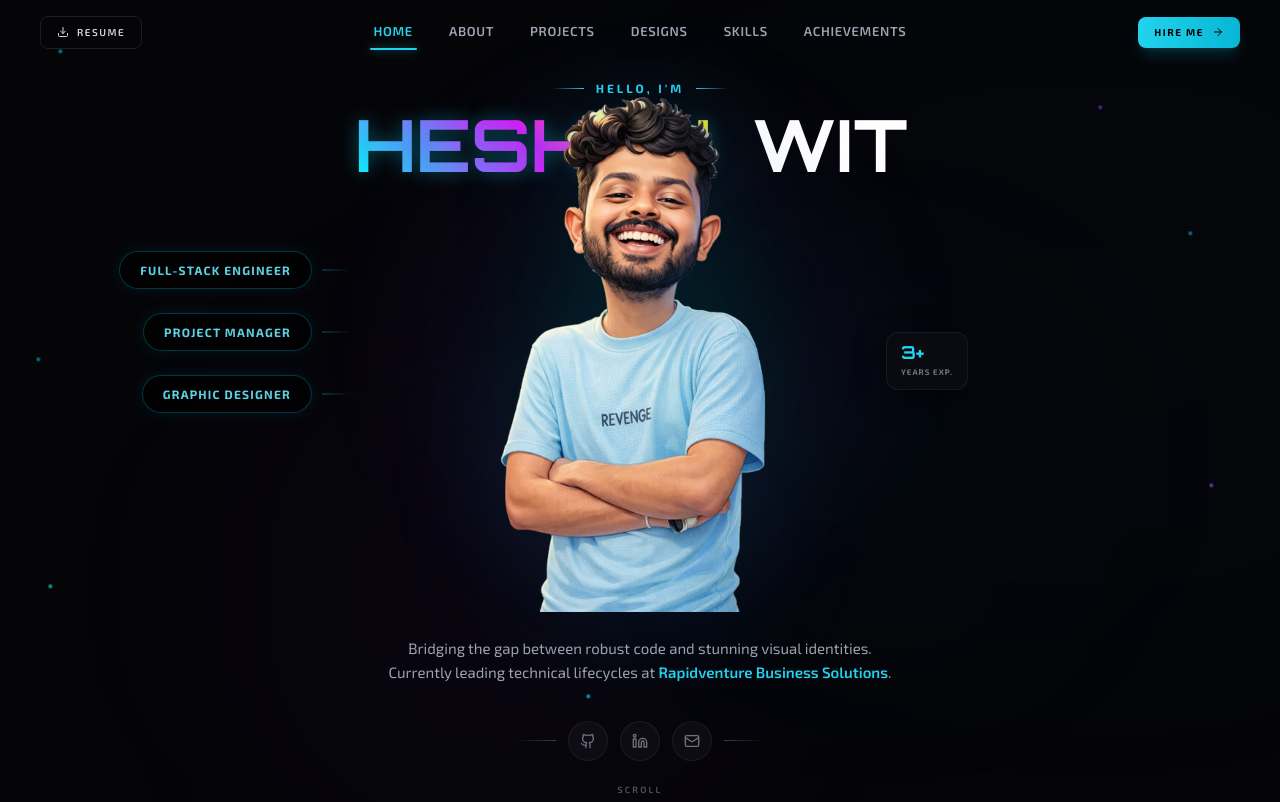
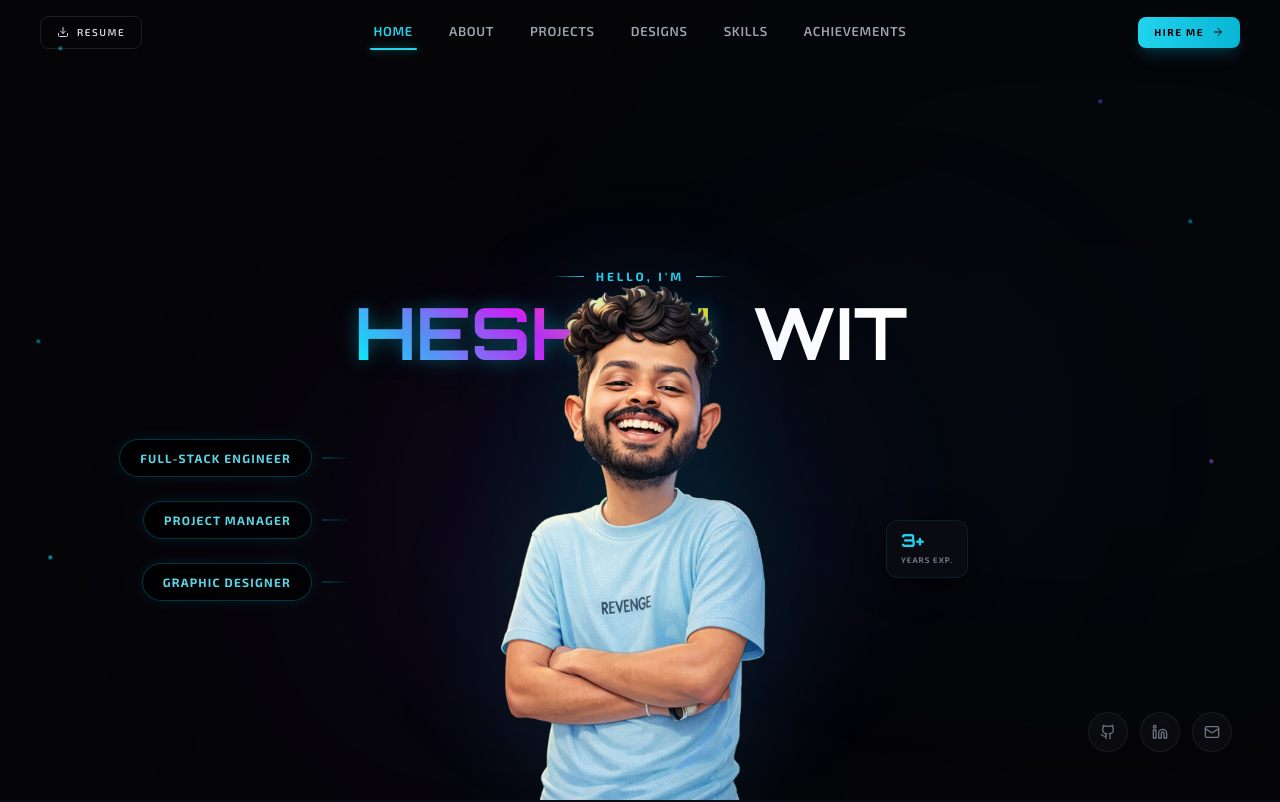
Before and after one commit to heshan123vitharana/Heshan_Witharana_Portfolio, a React (Vite) app: page / in a window 1280 px wide. Shown: the top 802 px of the page. Built offline with nearby package versions, Linux system fonts and the light colour scheme.

Commit message:
feat: add Hero section component featuring an animated typing name, roles, and dynamic background visuals.

```diff
--- a/src/components/Hero.tsx
+++ b/src/components/Hero.tsx
@@ -49,7 +49,7 @@ const Hero: React.FC = () => {
   const lastName = displayedText.length > spaceIndex ? displayedText.slice(spaceIndex) : '';
 
   return (
-    <section id="home" className="min-h-screen relative overflow-hidden flex items-center justify-center">
+    <section id="home" className="min-h-screen relative overflow-hidden flex items-center justify-center lg:items-end">
       {/* ═══ Background ═══ */}
       <div className="absolute inset-0 bg-[#050508]" />
 
@@ -84,7 +84,7 @@ const Hero: React.FC = () => {
 
       {/* ═══ Main Content — Centered Column ═══ */}
       {/* ═══ Main Content — Centered Column ═══ */}
-      <div className="relative z-10 w-full max-w-7xl mx-auto px-6 pt-20 pb-20 flex flex-col items-center">
+      <div className="relative z-10 w-full max-w-7xl mx-auto px-6 pt-20 pb-20 lg:pb-0 flex flex-col items-center">
 
         {/* ── Greeting (above photo) ── */}
         <motion.div
@@ -123,7 +123,7 @@ const Hero: React.FC = () => {
           initial={{ opacity: 0, scale: 0.6, y: 50 }}
           animate={{ opacity: 1, scale: 1, y: 0 }}
           transition={{ duration: 1, delay: 0.4, ease: [0.22, 1, 0.36, 1] }}
-          className="relative z-[2] -mt-20 md:-mt-24 lg:-mt-32 mb-6"
+          className="relative z-[2] -mt-20 md:-mt-24 lg:-mt-32 mb-6 lg:mb-0"
         >
           {/* ── Desktop Roles (Left of Image) ── */}
           <div className="absolute right-full top-1/2 -translate-y-1/2 mr-12 hidden lg:flex flex-col items-end gap-6 w-80 z-20">
@@ -206,17 +206,7 @@ const Hero: React.FC = () => {
           ))}
         </motion.div>
 
-        {/* ── Description ── */}
-        <motion.p
-          initial={{ opacity: 0, y: 15 }}
-          animate={{ opacity: 1, y: 0 }}
-          transition={{ duration: 0.6, delay: 0.85 }}
-          className="text-gray-400 text-sm md:text-[15px] leading-relaxed text-center max-w-lg mb-9"
-        >
-          Bridging the gap between robust code and stunning visual identities.
-          Currently leading technical lifecycles at{' '}
-          <span className="text-cyan-400 font-semibold">Rapidventure Business Solutions</span>.
-        </motion.p>
+        {/* ── Description Removed ── */}
 
         {/* ── CTA Buttons ── */}
         <motion.div
@@ -259,9 +249,9 @@ const Hero: React.FC = () => {
           initial={{ opacity: 0 }}
           animate={{ opacity: 1 }}
           transition={{ delay: 1.2 }}
-          className="flex items-center gap-3"
+          className="flex items-center gap-3 lg:absolute lg:bottom-12 lg:right-12 lg:mb-0"
         >
-          <div className="w-10 h-px bg-gradient-to-r from-transparent to-gray-700" />
+          <div className="w-10 h-px bg-gradient-to-r from-transparent to-gray-700 lg:hidden" />
           {[
             { icon: Github, href: 'https://github.com/heshan123vitharana', label: 'GitHub' },
             { icon: Linkedin, href: 'https://linkedin.com/in/heshan-witharana', label: 'LinkedIn' },
@@ -281,13 +271,12 @@ const Hero: React.FC = () => {
               <s.icon size={16} />
             </motion.a>
           ))}
-          <div className="w-10 h-px bg-gradient-to-l from-transparent to-gray-700" />
+          <div className="w-10 h-px bg-gradient-to-l from-transparent to-gray-700 lg:hidden" />
         </motion.div>
       </div>
 
-      {/* Scroll indicator */}
       <motion.div
-        className="absolute bottom-6 left-1/2 -translate-x-1/2 z-10 flex flex-col items-center gap-1"
+        className="absolute bottom-6 left-1/2 -translate-x-1/2 z-10 flex flex-col items-center gap-1 lg:hidden"
         initial={{ opacity: 0 }}
         animate={{ opacity: 1 }}
         transition={{ delay: 1.8 }}
```
